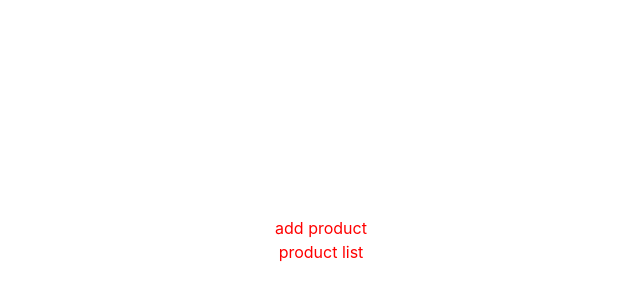
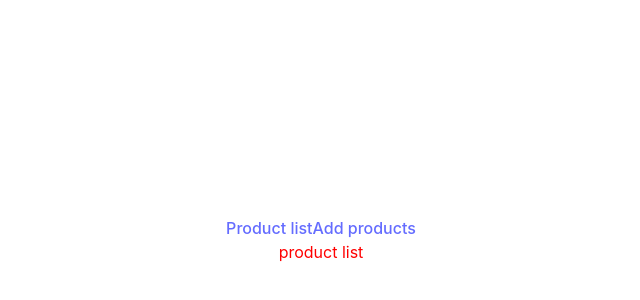
Before and after one commit to Jinpai666/Product-List-App, a React (Vite) app: page / in a window 1280 px wide. Shown: the part 160-460 px from the top of the page, without its empty margins (319-959 px from the left). Built offline with nearby package versions, Linux system fonts and the light colour scheme.

Commit message:
create routing

```diff
--- a/package.json
+++ b/package.json
@@ -11,6 +11,7 @@
   "dependencies": {
     "react": "^18.2.0",
     "react-dom": "^18.2.0",
+    "react-router-dom": "^6.8.0",
     "sass": "^1.58.0"
   },
   "devDependencies": {
--- a/src/App.jsx
+++ b/src/App.jsx
@@ -1,17 +1,46 @@
-import { useState } from 'react'
-import reactLogo from './assets/react.svg'
 import './App.scss'
-import AddProduct from "./components/AddProduct/AddProduct.jsx";
-import ProductList from "./components/ProductList/ProductList.jsx";
+import AddProduct from "./pages/AddProduct/AddProduct.jsx";
+import ProductList from "./pages/ProductList/ProductList.jsx";
+
+import {
+    createBrowserRouter,
+    createRoutesFromElements,
+    Route,
+    Link,
+    Outlet,
+    RouterProvider
+} from 'react-router-dom'
+
 
 function App() {
 
+    const router = createBrowserRouter(
+        createRoutesFromElements(
+            <Route path="/" element={<Root/>}>
+                <Route index element={ <ProductList/>} />
+                <Route path="add-product" element={ <AddProduct/>} />
+            </Route>
+        )
+    )
+
   return (
     <div className="App">
-        <AddProduct/>
-        <ProductList/>
+        <RouterProvider router={router}/>
     </div>
   )
 }
 
+const Root = () => {
+    return <>
+        <div>
+            <Link to="/">Product list</Link>
+            <Link to="/add-product">Add products</Link>
+        </div>
+
+        <div>
+            <Outlet/>
+        </div>
+    </>
+}
+
 export default App
```
Also changed, not shown: src/pages/AddProduct/AddProduct.jsx (renamed from src/components/AddProduct/AddProduct.jsx), src/pages/AddProduct/AddProduct.scss (renamed from src/components/AddProduct/AddProduct.scss), src/pages/ProductList/ProductList.jsx (renamed from src/components/ProductList/ProductList.jsx), src/pages/ProductList/ProductList.scss (renamed from src/components/ProductList/ProductList.scss).
